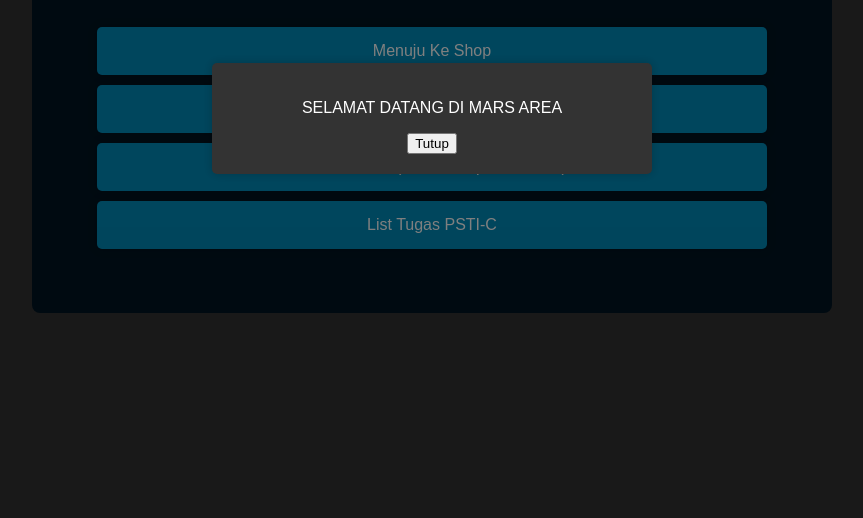
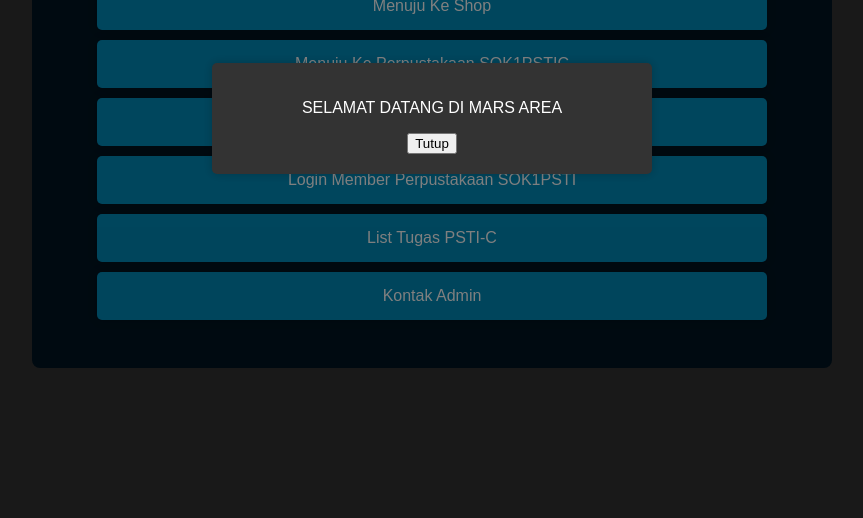
Before and after one commit to Aku-Mars/Coding, a plain HTML site: page Web/index.html in a window 1280 px wide. Shown: the part 282-800 px from the top of the page, without its empty margins (208-1071 px from the left). Drawn offline with Linux system fonts and the light colour scheme.

Commit message:
Update Tema Todolist + Hub

```diff
--- a/Web/index.html
+++ b/Web/index.html
@@ -15,7 +15,7 @@
           text-align: center;
           padding: 20px;
           margin: 0 auto;
-          margin-top: 125px;
+          margin-top: 80px;
           max-width: 800px;
       }
 
@@ -26,7 +26,7 @@
     /* Section Card */
       .card {
         width: auto;
-        height: 450px;
+        height: 550px;
         margin: 0 auto;
         background-color: #011522;
         border-radius: 8px;
@@ -121,10 +121,12 @@
         display: flex;
     }
 
+    /* Section Mobile */
     @media screen and (max-width: 600px) {
         body {
             font-size: 16px;
             padding: 10px;
+            margin-top: 90px;
         }
 
         ul {
@@ -136,7 +138,7 @@
         }
 
         .card {
-            height: 500px;
+            height: 575px;
         }
     }
   </style>
@@ -163,9 +165,11 @@
 
     <div class="container">
         <a class="button" data-href="https://akumars.dev/shop/" target="_blank">Menuju Ke Shop</a>
-        <a class="button" data-href="https://akumars.dev/slims/" target="_blank">Menuju Ke Slims (CONTOH APK SO)</a>
-        <a class="button" data-href="https://wa.me/62895332008770?text=BANG%20MAU%20JOKI%20SO%20SAMPAI%20DI%20TERIMA%20BANG%20CEPETAN%0A500K%20PUN%20KU%20BAYAR" target="_blank">Jasa Joki SO (500K Sampai Diterima)</a>
-        <a class="button" data-href="https://akumars.dev/list/">List Tugas PSTI-C</a>
+        <a class="button" data-href="https://akumars.dev/perpustakaan/" target="_blank">Menuju Ke Perpustakaan SOK1PSTIC</a>
+        <a class="button" data-href="https://akumars.dev/perpustakaan/index.php?p=login" target="_blank">Login Admin Perpustakaan SOK1PSTI</a>
+        <a class="button" data-href="https://akumars.dev/perpustakaan/index.php?p=member" target="_blank">Login Member Perpustakaan SOK1PSTI</a>
+        <a class="button" data-href="https://akumars.dev/list/" target="_blank">List Tugas PSTI-C</a>
+        <a class="button" data-href="https://wa.me/62895332008770" target="_blank">Kontak Admin</a>
     </div>
 
     <div class="popup" id="popup">
```
